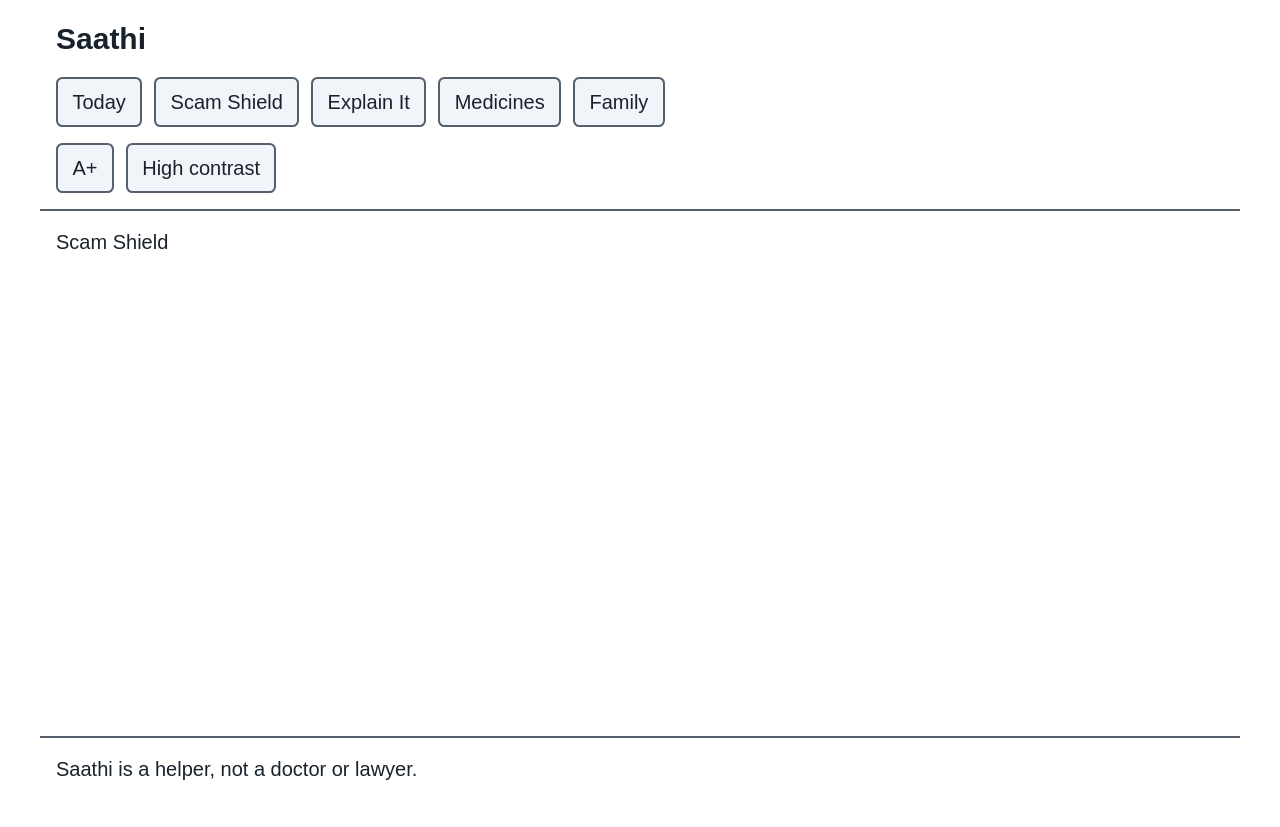
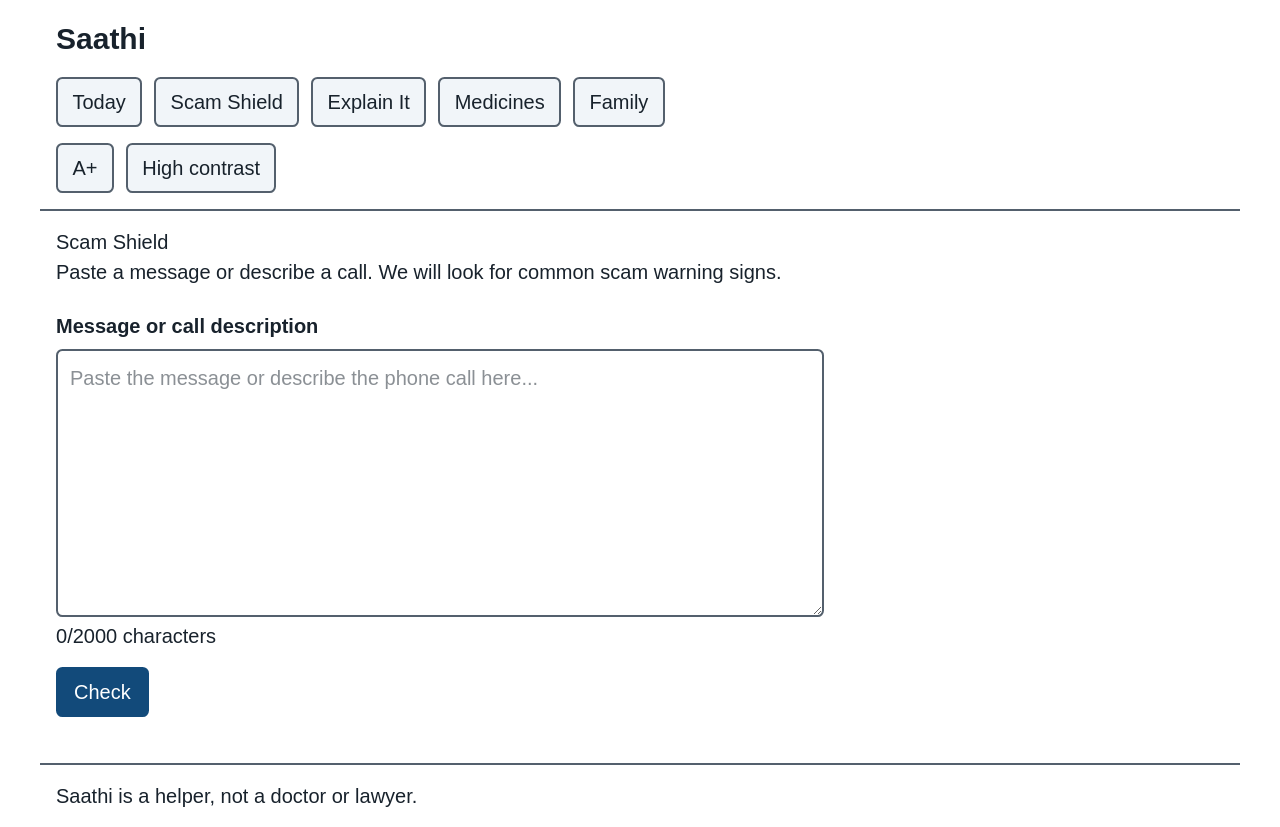
Before and after one commit to rahulkshwh/citizenHelp, a Next.js app: page /scam-shield in a window 1280 px wide. Before the commit the page ends 800 px from the top, so only its background shows below. Built offline with nearby package versions, Linux system fonts and the light colour scheme.

Commit message:
feat: complete P3 (heuristics scam scoring and Scam Shield UI)

```diff
--- a/src/app/scam-shield/page.tsx
+++ b/src/app/scam-shield/page.tsx
@@ -1,3 +1,175 @@
+"use client";
+
+import { FormEvent, useState } from "react";
+import { HIGH_RISK_SCORE, LOW_RISK_SCORE, scoreScamText } from "@/lib/heuristics";
+
+type Verdict = "Safe" | "Suspicious" | "Dangerous";
+type ScamResult = {
+  verdict: Verdict;
+  why: string;
+  whatToDo: string[];
+  trustedPersonNote: string;
+};
+
+const verdictIcon: Record<Verdict, string> = {
+  Safe: "✓",
+  Suspicious: "!",
+  Dangerous: "⚠",
+};
+
+function localResult(verdict: Verdict, signals: string[]): ScamResult {
+  if (verdict === "Safe") {
+    return {
+      verdict,
+      why: "This message does not show the common scam signals we check for.",
+      whatToDo: [
+        "Stay careful with unexpected messages.",
+        "Never share an OTP, PIN, password, or bank details.",
+        "Ask someone you trust if anything feels unusual.",
+      ],
+      trustedPersonNote: "A careful second opinion is always okay.",
+    };
+  }
+
+  return {
+    verdict,
+    why: `We found high-risk scam warning signs: ${signals.join(", ")}.`,
+    whatToDo: [
+      "Do not reply, click links, or call numbers in the message.",
+      "Do not share an OTP, PIN, password, or bank details.",
+      "Talk to a trusted family member or contact the organisation using its official phone number.",
+    ],
+    trustedPersonNote:
+      "If you already shared money or private information, contact your bank immediately using its official number.",
+  };
+}
+
 export default function ScamShieldPage() {
-  return <h1>Scam Shield</h1>;
+  const [text, setText] = useState("");
+  const [result, setResult] = useState<ScamResult | null>(null);
+  const [message, setMessage] = useState("");
+  const [isLoading, setIsLoading] = useState(false);
+
+  async function checkMessage(event: FormEvent<HTMLFormElement>) {
+    event.preventDefault();
+    const trimmedText = text.trim();
+    if (!trimmedText) {
+      setResult(null);
+      setMessage("Please paste or describe the message first.");
+      return;
+    }
+
+    const heuristic = scoreScamText(trimmedText);
+
+    // Rule-first evaluation:
+    if (heuristic.score < LOW_RISK_SCORE) {
+      setResult(localResult("Safe", heuristic.signals));
+      setMessage("Check complete.");
+      return;
+    }
+    if (heuristic.score >= HIGH_RISK_SCORE) {
+      setResult(localResult("Dangerous", heuristic.signals));
+      setMessage("Check complete.");
+      return;
+    }
+
+    // Between low and high: call LLM /api/ai
+    setIsLoading(true);
+    setResult(null);
+    setMessage("Checking for scam signs. Please wait.");
+
+    try {
+      const response = await fetch("/api/ai", {
+        method: "POST",
+        headers: { "Content-Type": "application/json" },
+        body: JSON.stringify({ mode: "scam", text: trimmedText, lang: "en" }),
+      });
+
+      if (!response.ok) {
+        throw new Error("The check could not be completed.");
+      }
+
+      const data = (await response.json()) as ScamResult;
+      setResult(data);
+      setMessage("Check complete.");
+    } catch {
+      setResult(localResult("Suspicious", heuristic.signals));
+      setMessage("We could not complete the online check. Please treat this message with care.");
+    } finally {
+      setIsLoading(false);
+    }
+  }
+
+  return (
+    <section className="scam-shield">
+      <h1>Scam Shield</h1>
+      <p>Paste a message or describe a call. We will look for common scam warning signs.</p>
+
+      <form onSubmit={checkMessage}>
+        <label htmlFor="scam-text">Message or call description</label>
+        <textarea
+          id="scam-text"
+          maxLength={2000}
+          rows={8}
+          placeholder="Paste the message or describe the phone call here..."
+          value={text}
+          onChange={(e) => setText(e.target.value)}
+        />
+        <p className="character-count">{text.length}/2000 characters</p>
+
+        <div className="button-group">
+          <button className="primary-button" disabled={isLoading} type="submit">
+            {isLoading ? "Checking…" : "Check"}
+          </button>
+          {text && (
+            <button
+              className="setting-button"
+              type="button"
+              onClick={() => {
+                setText("");
+                setResult(null);
+                setMessage("Cleared.");
+              }}
+            >
+              Clear
+            </button>
+          )}
+        </div>
+      </form>
+
+      <p aria-live="polite" className="status-message">
+        {message}
+      </p>
+
+      {result && (
+        <article
+          className={`result-card result-${result.verdict.toLowerCase()}`}
+          aria-labelledby="verdict"
+        >
+          <div aria-hidden="true" className="verdict-icon">
+            {verdictIcon[result.verdict]}
+          </div>
+          <div>
+            <h2 id="verdict">{result.verdict}</h2>
+
+            <h3>Why</h3>
+            <p>{result.why}</p>
+
+            <h3>What to do now</h3>
+            <ol>
+              {result.whatToDo.map((step) => (
+                <li key={step}>{step}</li>
+              ))}
+            </ol>
+
+            <p>{result.trustedPersonNote}</p>
+
+            <a className="primary-button call-family" href="tel:">
+              Call my family
+            </a>
+          </div>
+        </article>
+      )}
+    </section>
+  );
 }
```
Also changed, not shown: 2 other files (tests, documents, lock files or other folders).
